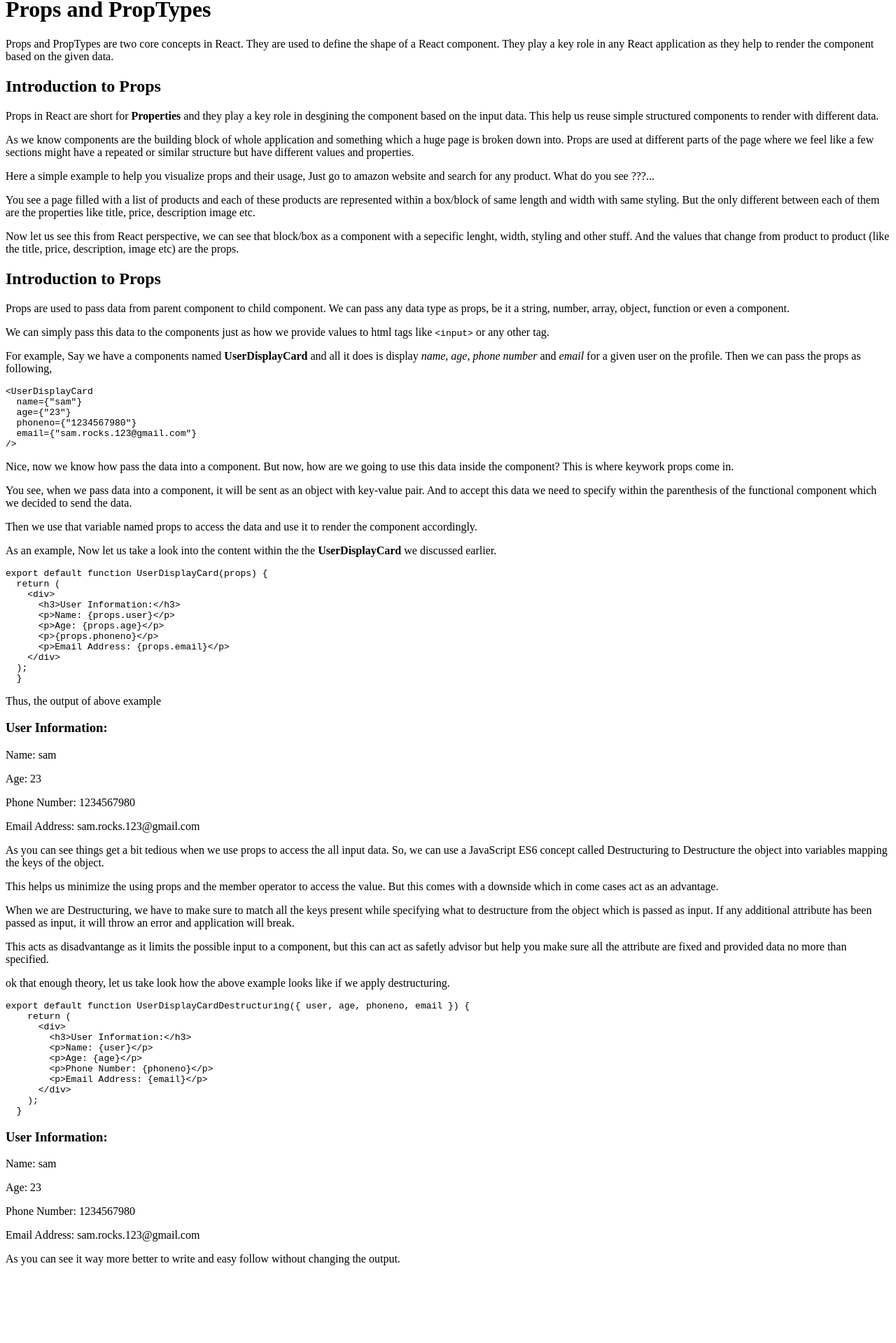
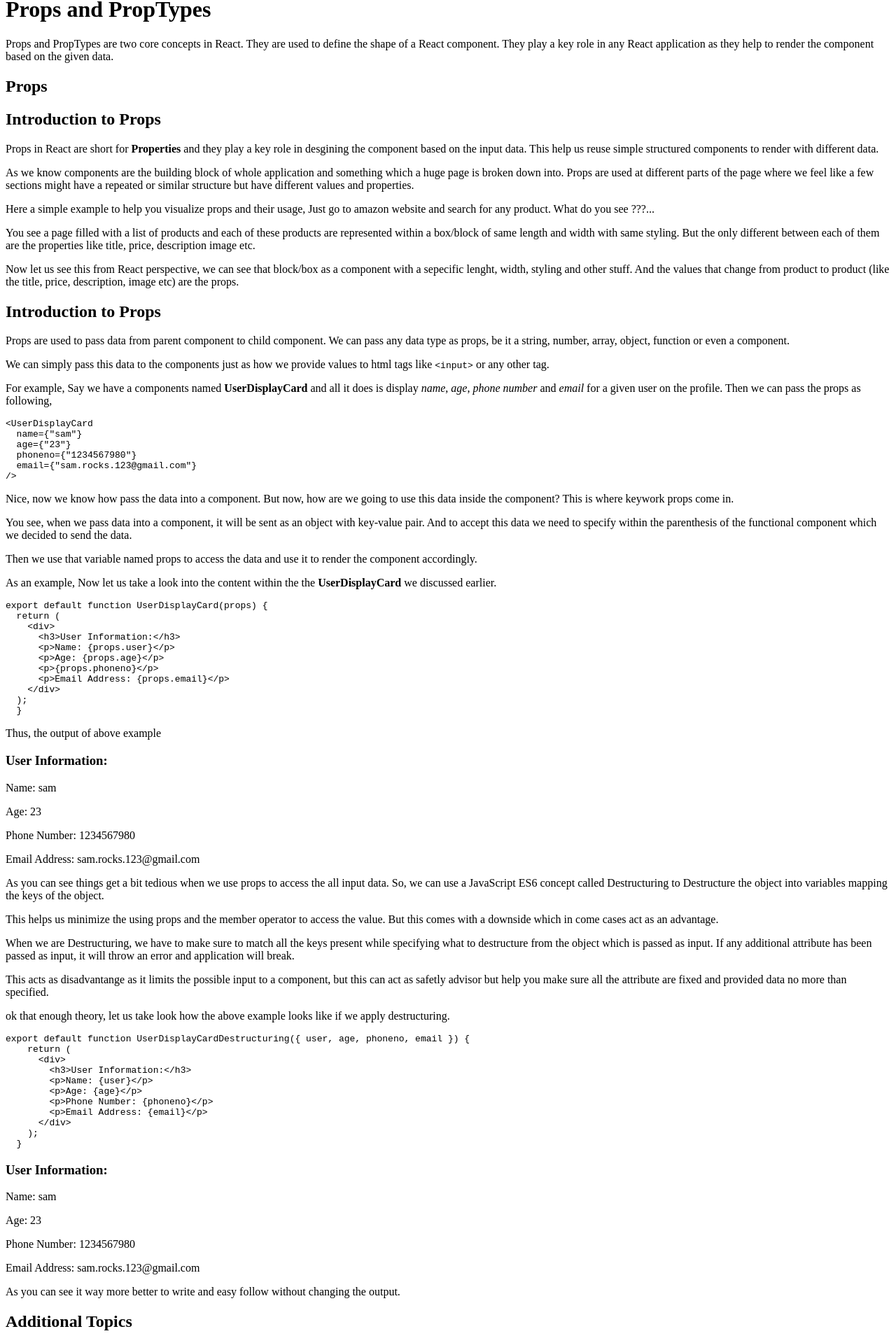
Before and after one commit to iamwatchdogs/Learning-React, a React (Vite) app: page / in a window 1280 px wide. Shown: the part 26-1945 px from the top of the page at 70% size. Before the commit the page ends 1850 px from the top, so only its background shows below. Built offline with nearby package versions, Linux system fonts and the light colour scheme.

Commit message:
Added additional topics

```diff
--- a/src/components/Props.jsx
+++ b/src/components/Props.jsx
@@ -1,10 +1,14 @@
 import ImplementingProps from "./props-components/ImplementingProps";
+import DefaultValueProps from "./props-components/DefaultValueProps";
+import BooleanProps from "./props-components/BooleanProps";
+import UsingSpreadOperator from "./props-components/UsingSpreadOperator";
+import AccessingChildernThroughProps from "./props-components/AccessingChildernThroughProps";
 
-function Title() {
+function IntroductionTitle() {
   return <h2>Introduction to Props</h2>;
 }
 
-function Description() {
+function IntroductionDescription() {
   return (
     <>
       <p>
@@ -42,9 +46,19 @@ function Description() {
 export default function Props() {
   return (
     <article id='props'>
-      <Title />
-      <Description />
-      <ImplementingProps />
+      <h1>Props</h1>
+      <section id='introduction'>
+        <IntroductionTitle />
+        <IntroductionDescription />
+        <ImplementingProps />
+      </section>
+      <section id='additonal-topics'>
+        <h2>Additional Topics</h2>
+        <DefaultValueProps />
+        <BooleanProps />
+        <UsingSpreadOperator />
+        <AccessingChildernThroughProps />
+      </section>
     </article>
   );
 }
--- /dev/null
+++ b/src/components/props-components/AccessingChildernThroughProps.jsx
@@ -0,0 +1,3 @@
+export default function AccessingChildernThroughProps() {
+  return <></>;
+}
--- /dev/null
+++ b/src/components/props-components/BooleanProps.jsx
@@ -0,0 +1,3 @@
+export default function BooleanProps() {
+	return <></>;
+}
--- /dev/null
+++ b/src/components/props-components/DefaultValueProps.jsx
@@ -0,0 +1,3 @@
+export default function DefaultValueProps() {
+  return <></>;
+}
--- /dev/null
+++ b/src/components/props-components/UsingSpreadOperator.jsx
@@ -0,0 +1,3 @@
+export default function UsingSpreadOperator() {
+	return <></>;
+}
```
